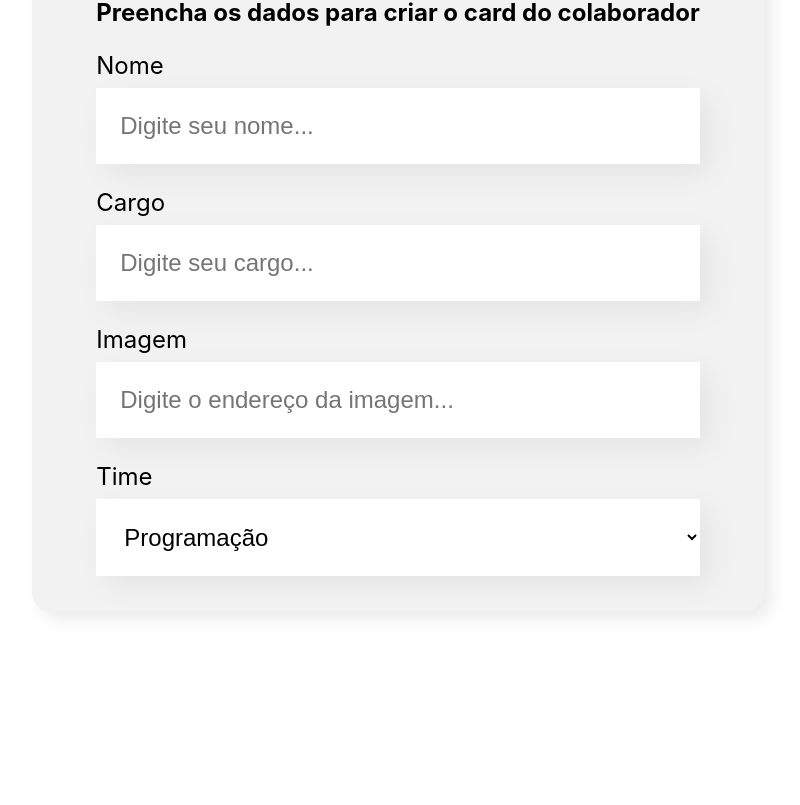
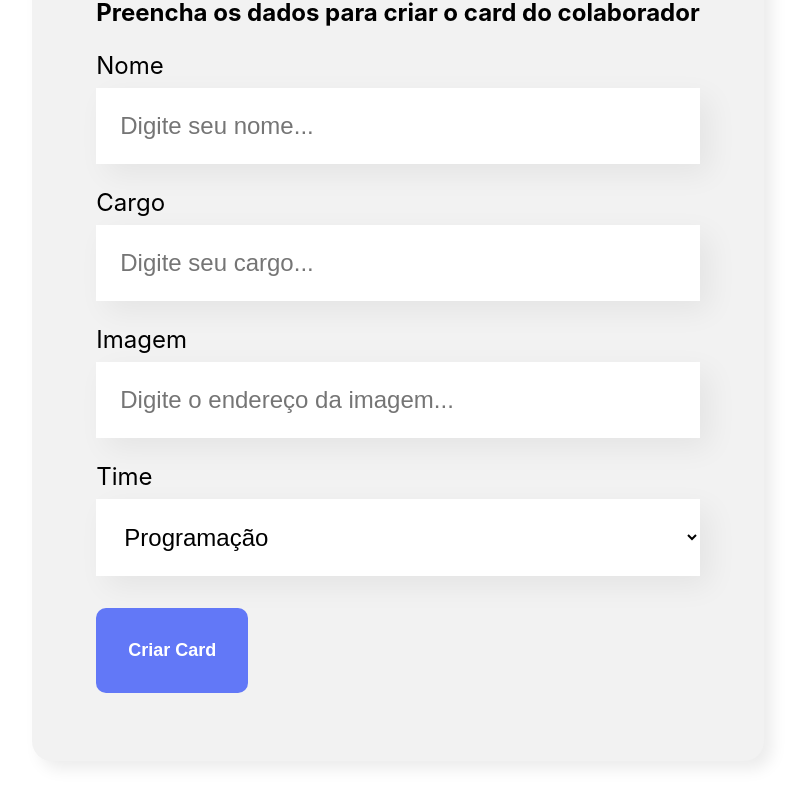
Before and after one commit to cassiocastro73/organo, a React (Create React App) app: page / in a window 1280 px wide. Shown: the part 636-1441 px from the top of the page, without its empty margins (242-1042 px from the left). Before the commit the page ends 1328 px from the top, so only its background shows below. Built offline with nearby package versions, Linux system fonts and the light colour scheme.

Commit message:
Criação do componente Botao

```diff
--- /dev/null
+++ b/src/components/Botao/Botao.css
@@ -0,0 +1,15 @@
+.botao {
+    background-color: #6278f7;
+    border-radius: 10px;
+    font-weight: 700;
+    font-size: 18px;
+    padding: 32px;
+    border: none;
+    cursor: pointer;
+    color: #FFF;
+    margin: 32px 0;
+}
+
+.botao:hover {
+    color: #95ffd4
+}
--- /dev/null
+++ b/src/components/Botao/index.js
@@ -0,0 +1,10 @@
+import './Botao.css'
+
+const Botao = (props) => {
+  return (<button className='botao'>
+    {props.children}
+  </button>
+  );
+}
+
+export default Botao;
--- a/src/components/Formulario/index.js
+++ b/src/components/Formulario/index.js
@@ -1,3 +1,4 @@
+import Botao from '../Botao';
 import CampoTexto from '../CampoTexto'
 import ListaSuspensa from '../ListaSuspensa'
 import './Formulario.css'
@@ -16,6 +17,9 @@ const Formulario = () => {
                 <CampoTexto label="Cargo" placeholder="Digite seu cargo" />
                 <CampoTexto label="Imagem" placeholder="Digite o endereço da imagem" />
                 <ListaSuspensa itens={times} label="Time"/>
+                <Botao>
+                    Criar Card
+                </Botao>
             </form>
         </section>
     )
```
